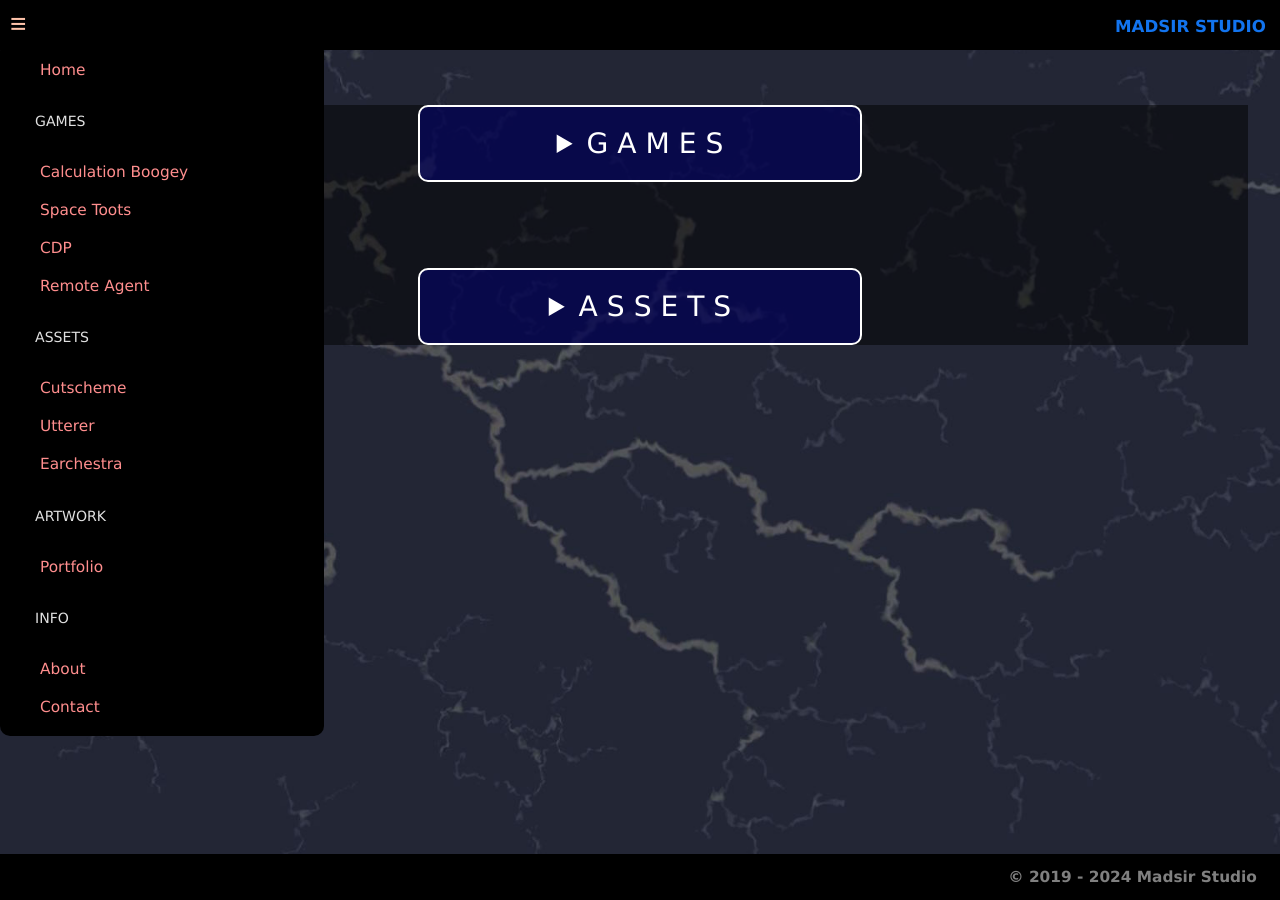
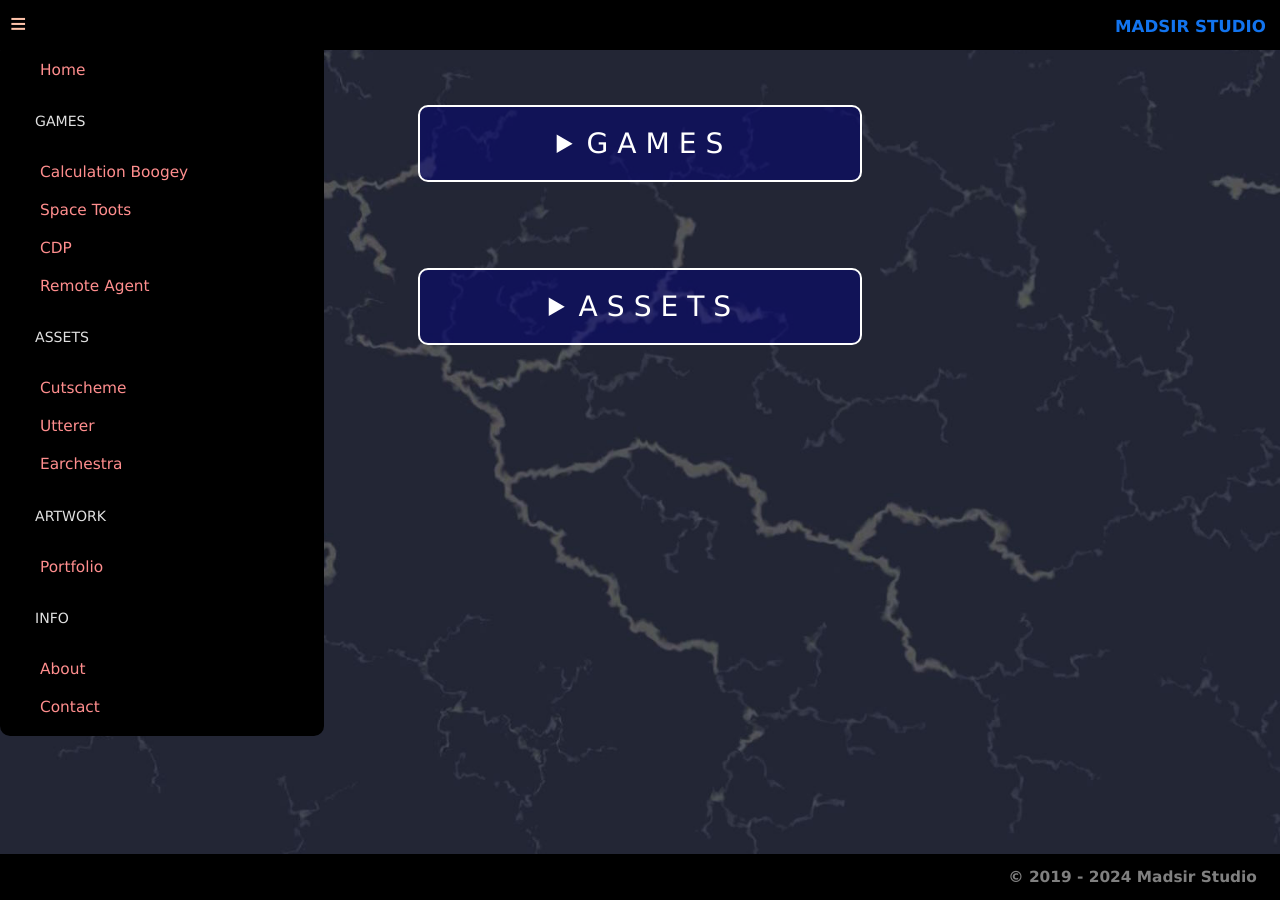
Before and after one commit to Madsir/madsirstudio.github.io, a Jekyll site: the page built from index.html, in a window 1280 px wide. Built offline with Jekyll 4.4.1, drawn with Linux system fonts in a browser that asks for light colours.

Commit message:
Update index.html

```diff
--- a/index.html
+++ b/index.html
@@ -13,7 +13,6 @@ description: "RADNESS & MADNESS"
   margin-left: 2.5%;
   margin-right: 2.5%;
   height: 100%;
-  background-color: rgba(0,0,0,0.5);
 }
 .centerdiv {
   margin-left: 2.5%;
```
